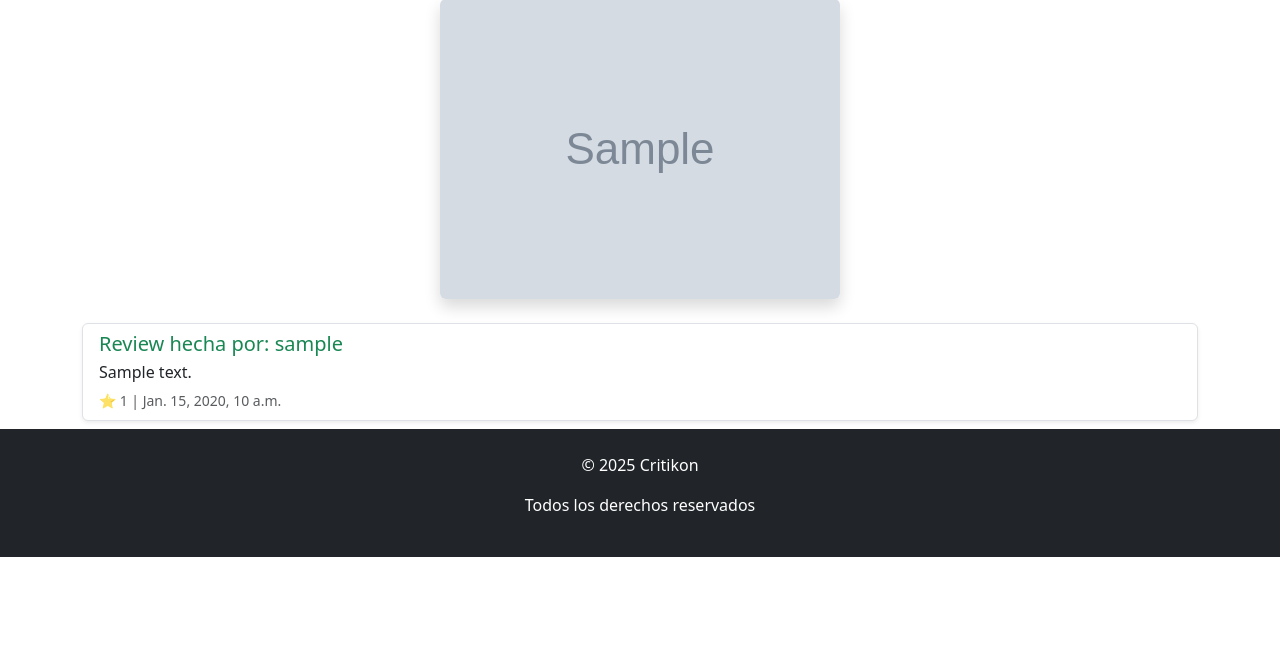
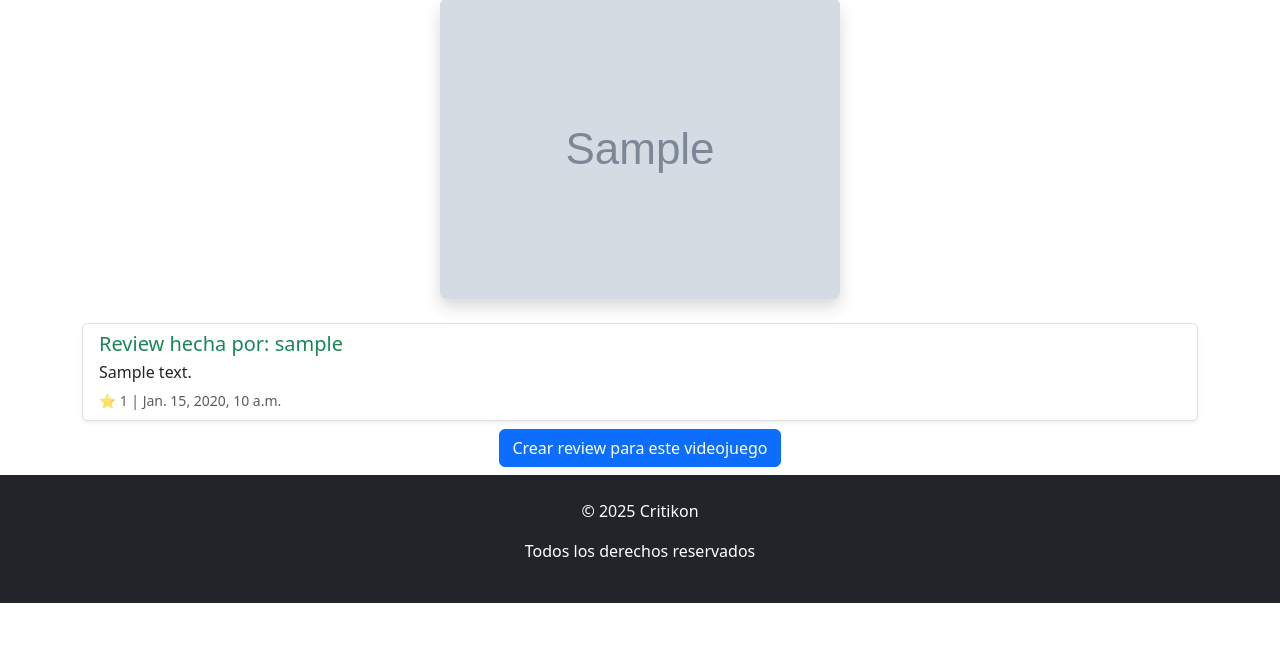
Before and after one commit to Carlos5Noob/Critikon-project, a Django app: page /critikon/1/ in a window 1280 px wide. Shown: the part 153-800 px from the top of the page. Run offline with Django 5.2, Linux system fonts and the light colour scheme; tables that the repository leaves empty hold one stand-in row (values such as "Sample post"); grey boxes marked "Sample" are stand-in pictures; some libraries are stand-ins or nearby versions.

Commit message:
modificado template lista opiniones de los juegos

```diff
--- a/app/templates/app/lista_opiniones.html
+++ b/app/templates/app/lista_opiniones.html
@@ -13,16 +13,27 @@
     {% if opiniones %}
         <div class="list-group">
             {% for opinion in opiniones %}
-                <div class="list-group-item list-group-item-action mb-2 shadow-sm transform-hover">
-                    <h5 class="mb-1 text-success">Review hecha por: {{ opinion.user }}</h5>
-                    <p class="mb-1">{{ opinion.review_text }}</p>
-                    <small class="text-muted">⭐ {{ opinion.rating }} | {{ opinion.created_at }}</small>
+                <div class="list-group-item list-group-item-action mb-2 shadow-sm transform-hover d-flex align-items-center">
+                    {% if opinion.user.avatar %}
+                        <img src="{{ opinion.user.avatar.url }}" alt="avatar" class="rounded-circle shadow me-3" style="width: 50px; height: 50px;">
+                    {% endif %}
+                    <div>
+                        <h5 class="mb-1 text-success">Review hecha por: {{ opinion.user }}</h5>
+                        <p class="mb-1">{{ opinion.review_text }}</p>
+                        <small class="text-muted">⭐ {{ opinion.rating }} | {{ opinion.created_at }}</small>
+                    </div>
                 </div>
+
             {% endfor %}
         </div>
     {% else %}
         <p class="text-center text-muted">No hay reviews sobre este videojuego</p>
     {% endif %}
+
+    <div class="text-center">
+        <a href="{% url 'app:crear_review' videojuego.id %}"><button class="mb-2 btn btn-primary">Crear review para este videojuego</button></a>
+    </div>
+
 </div>
 
 {% endblock %}
```
